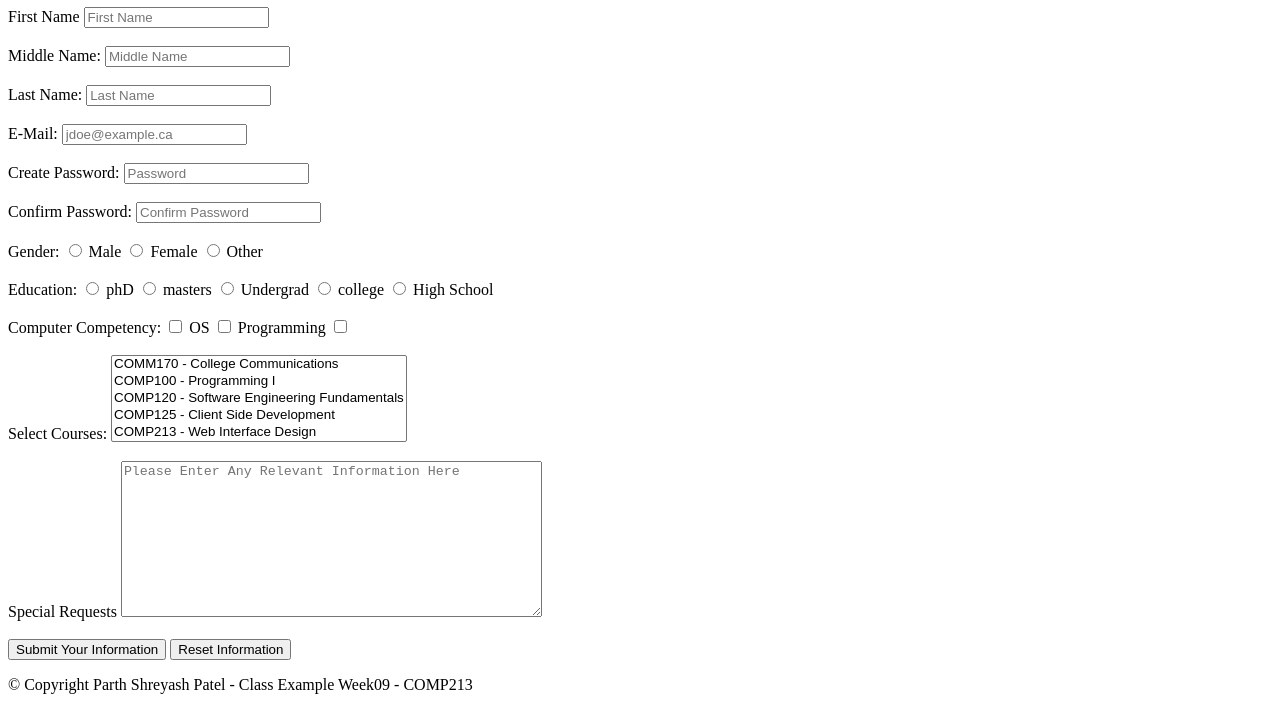
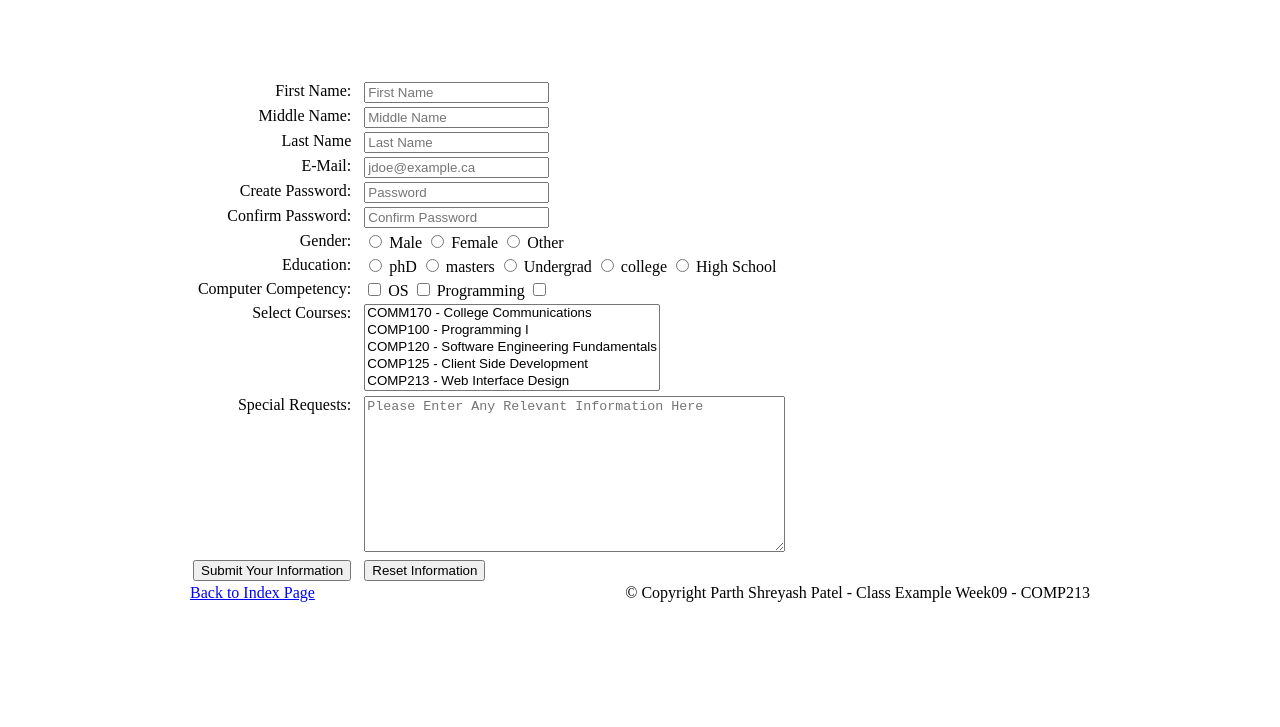
Before and after one commit to sayus61894/comp213, a plain HTML site: page week09/week09.html in a window 1280 px wide. Shown: the part 73-800 px from the top of the page. Drawn offline with Linux system fonts and the light colour scheme.

Commit message:
Moved All Content into Table

```diff
--- a/week09/week09-style.css
+++ b/week09/week09-style.css
@@ -1,3 +1,19 @@
 #copyright{
+    float: right;
+    margin-top: 0px;
+}
 
+#indexRef{
+    color: blue;
 }
+
+.labels{
+    float:right;
+    padding-right: 10px;
+}
+
+#fullPage{
+    width: 900px;
+    margin-right: auto;
+    margin-left: auto;
+}
--- a/week09/week09.html
+++ b/week09/week09.html
@@ -10,32 +10,49 @@
 </head>
 
 <body>
+    <div id="fullPage">
         <header>
             <h1>Centennial College - Registration Form</h1>
         </header>
         <main>
             <form action="mailto:jdoe@example.ca" method="post">
-            <label>First Name</label>
-            <input type="text" id="firstName" name="firstName" maxlength="25" placeholder="First Name"><br><br>
-            Middle Name:
-            <input type="tel" id="middleName" name="middleName" maxlength="25" placeholder="Middle Name"><br><br>
-            Last Name:
-            <input type="text" id="lastName" name="lastName" maxlength="25" placeholder="Last Name"><br><br>
-            E-Mail:
-            <input type="text" id="emailField" name="emailField" maxlength="45" placeholder="jdoe@example.ca"><br><br>
-            Create Password:
-            <input type="password" id="psw" name="psw" maxlength="16" placeholder="Password"><br><br>
-            Confirm Password:
-            <input type="password" id="confirmPSW" name="confirmPSW" maxlength="16" placeholder="Confirm Password"><br><br>
-            Gender:
-            <input type="radio" id="male" name="gender" value="male">
+                <table>
+                    <tr>
+                        <td class="labels"><label>First Name: </label></td>
+                        <td><input type="text" id="firstName" name="firstName" maxlength="25" placeholder="First Name"></td>
+                    </tr>
+                    <tr>
+                        <td class="labels">Middle Name:</td>
+                        <td><input type="tel" id="middleName" name="middleName" maxlength="25" placeholder="Middle Name"></td>
+                    </tr>
+                    <tr>
+                        <td class="labels">Last Name</td>
+                        <td><input type="text" id="lastName" name="lastName" maxlength="25" placeholder="Last Name"></td>
+                    </tr>
+                    <tr>
+                        <td class="labels"> E-Mail:</td>
+                        <td><input type="text" id="emailField" name="emailField" maxlength="45" placeholder="jdoe@example.ca"></td>
+                    </tr>
+                    <tr>
+                        <td class="labels">Create Password:</td>
+                        <td><input type="password" id="psw" name="psw" maxlength="16" placeholder="Password"></td>
+                    </tr>
+                    <tr>
+                        <td class="labels"> Confirm Password:</td>
+                        <td><input type="password" id="confirmPSW" name="confirmPSW" maxlength="16" placeholder="Confirm Password"></td>
+                    </tr>
+                    <tr>
+                        <td class="labels">Gender:</td>
+                        <td><input type="radio" id="male" name="gender" value="male">
                             <label for="male">Male</label>
                             <input type="radio" id="female" name="gender" value="female">
                             <label for="female">Female</label>
                             <input type="radio" id="other" name="gender" value="other">
-            <label for="other">Other</label>
-            <br><br>
-            Education:
+                            <label for="other">Other</label></td>
+                    </tr>
+                    <tr>
+                        <td class="labels">Education:</td>
+                        <td>
                             <input type="radio" id="phD" name="education" value="phD">
                             <label for="phD">phD</label>
                             <input type="radio" id="masters" name="education" value="masters">
@@ -45,32 +62,47 @@
                             <input type="radio" id="college" name="education" value="college">
                             <label for="college">college</label>
                             <input type="radio" id="highSchool" name="education" value="highSchool">
-            <label for="highSchool">High School</label><br><br>
-            Computer Competency:
+                            <label for="highSchool">High School</label></td>
+                    </tr>
+
+                    <tr>
+                        <td class="labels">Computer Competency:</td>
+                        <td>
                             <input type="checkbox" id="OS" name="computerCompetency" value="OS">
                             <label for="OS">OS</label>
                             <input type="checkbox" id="Programming" name="computerCompetency" value="Programming">
                             <label for="Programming">Programming</label>
                             <input type="checkbox" id="" name="computerCompetency" value="">
-            <label for=""></label>
+                            <label for=""></label></td>
                         <!-- Copy above and Enter more -->
-            <br><br>
-            <label for="courses">Select Courses: </label>
-            <select multiple="multiple" name="courses" size="5">
+                    </tr>
+
+                    <tr>
+                        <td class="labels"><label for="courses">Select Courses: </label></td>
+                        <td><select multiple="multiple" name="courses" size="5">
                                 <option value="COMM170">COMM170 - College Communications</option>
                                 <option value="COMP100">COMP100 - Programming I</option>
                                 <option value="COMP120">COMP120 - Software Engineering Fundamentals</option>
                                 <option value="COMP125">COMP125 - Client Side Development</option>
                                 <option value="COMP213">COMP213 - Web Interface Design</option>
-            </select><br><br>
-            <label for="specialRequest">Special Requests</label>
-            <textarea placeholder="Please Enter Any Relevant Information Here" rows="10" cols="50"></textarea>
+                            </select></td><br><br>
+                    </tr>
+                    <tr>
+                        <td class="labels"><label for="specialRequest">Special Requests:</label></td>
+                        <td><textarea placeholder="Please Enter Any Relevant Information Here" rows="10" cols="50"></textarea></td>
+
+                    </tr>
                     <br><br>
-            <button type="submit">Submit Your Information</button>
-            <button type="reset">Reset Information</button>
+                    <tr>
+                        <td class="labels"><button type="submit">Submit Your Information</button></td>
+                        <td><button type="reset">Reset Information</button></td>
+                </table>
             </form>
         </main>
+
         <footer>
+            <a id="indexRef" href="../index.html">Back to Index Page</a>
             <p id="copyright">&copy;&nbsp;Copyright Parth Shreyash Patel - Class Example Week09 - COMP213</p>
         </footer>
+    </div>
 </body></html>
```
Also changed, not shown: index.html (+1 -0 lines). Lines whose indentation alone changed are shown as unchanged.
